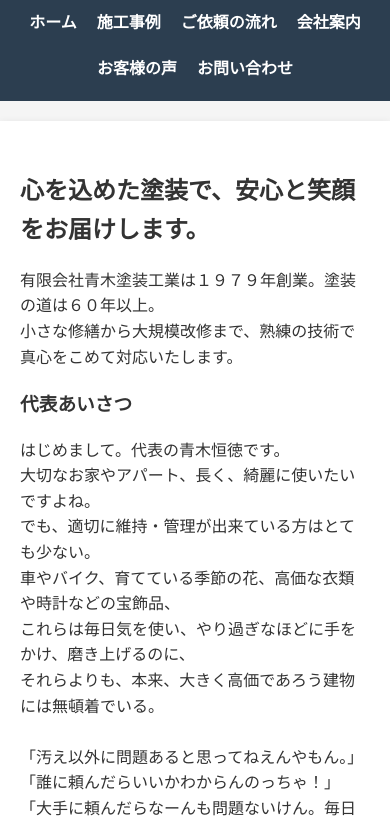
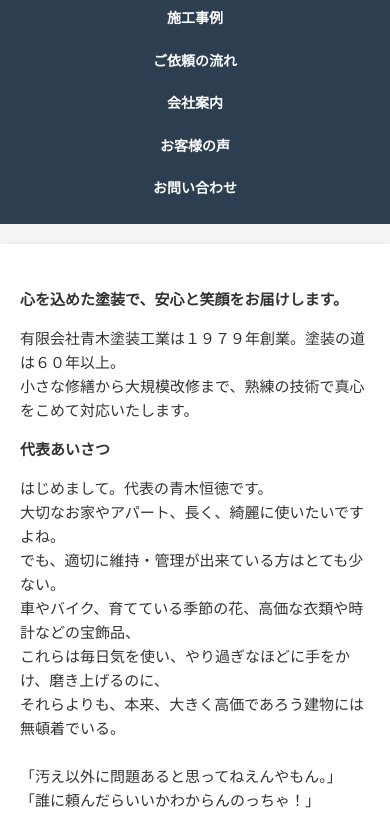
Before and after one commit to aoki-tosou1950/aoki-site, a plain HTML site: page index.html in a window 390 px wide. Shown: the part 104-920 px from the top of the page. Drawn offline with Linux system fonts and the light colour scheme.

Commit message:
fix: モバイル表示の改行崩れ修正

```diff
--- a/CSS/style.css
+++ b/CSS/style.css
@@ -177,3 +177,33 @@ img, iframe {
   max-width: 100%;
   height: auto;
 }
+/* モバイルでの画面幅調整（ナビゲーションなど） */
+nav ul {
+  padding: 0;
+  margin: 0;
+  list-style: none;
+  display: flex;
+  flex-wrap: wrap;
+  justify-content: center;
+  gap: 10px;
+}
+
+nav ul li {
+  font-size: 14px;
+}
+
+@media (max-width: 600px) {
+  h1, h2, h3, p, li {
+    font-size: 15px;
+    line-height: 1.6;
+  }
+
+  nav ul {
+    flex-direction: column;
+    align-items: center;
+  }
+
+  nav ul li {
+    margin: 5px 0;
+  }
+}
```
